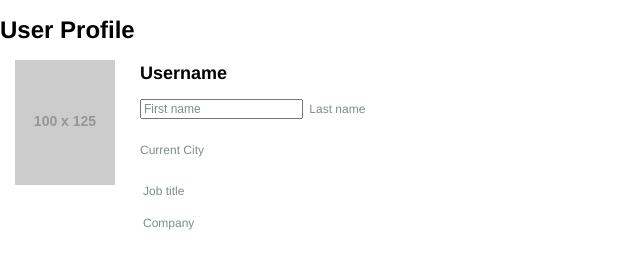
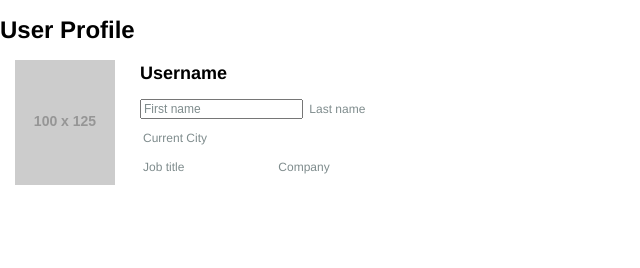
Before and after one commit to allisonlucas/ru-work, a plain HTML site: page Exercises/js5-edit-in-place/js5-txt.html in a window 1280 px wide. Both pictures are taken after a click on the element "First name". Shown: the whole page, without its empty margins (0-640 px from the left). Drawn offline with Linux system fonts and the light colour scheme; placeholder pictures from the web are drawn by us.

Commit message:
js5 commit3

```diff
--- a/Exercises/js5-edit-in-place/js5-style.css
+++ b/Exercises/js5-edit-in-place/js5-style.css
@@ -9,7 +9,7 @@ h1 {
 
 img {
     float: left;
-    margin: 0 25px 0px 15px;
+    margin: 0 25px 100px 15px;
 }
 
 .profile-info {
@@ -28,13 +28,25 @@ img {
     padding: 3px;
 }
 
-.inline p {
+.first-name p,
+.last-name p,
+.city p,
+.job-title p,
+.company p {
     width: 126px;
     padding: 3px;
 }
 
-.inline {
-        display: inline-block;
+.first-name,
+.last-name,
+.job-title,
+.company {
+    display: inline-block;
+}
+
+.city p {
+    clear: left;
+    display: inline;
 }
 
 .small-header input {
@@ -44,13 +56,20 @@ img {
     color: black;
 }
 
-.inline p input {
+.first-name p input,
+.last-name p input,
+.job-title p input,
+.company p input {
     font-family: helvetica;
     display: inline-block;
     width: 126px;
 }
 
-.inline input {
+.first-name input,
+.last-name input,
+.job-title input,
+.company input {
     font-size: 12px;
     color: #7f8c8d;
+    margin: 12px 0;
 }
--- a/Exercises/js5-edit-in-place/js5-txt.html
+++ b/Exercises/js5-edit-in-place/js5-txt.html
@@ -11,17 +11,19 @@
             <div class="small-header">
                 <p>Username</p>
             </div>
-            <div class="inline">
+            <div class="first-name">
                 <p>First name</p>
             </div>
-            <div class="inline">
+            <div class="last-name">
                 <p>Last name</p>
             </div>
-            <div>
+            <div class="city">
                 <p>Current City</p>
             </div>
-            <div class="inline">
+            <div class="job-title">
                 <p>Job title</p>
+            </div>
+            <div class="company">
                 <p>Company</p>
             </div>
         </div>
--- a/Exercises/js5-edit-in-place/js5.js
+++ b/Exercises/js5-edit-in-place/js5.js
@@ -8,13 +8,24 @@ username.addEventListener("click", function(){
     usernameHeaderDiv.appendChild(newUserDiv);
 });
 
-var inlineDiv = document.querySelectorAll('.inline')[0];
-var firstName = document.querySelector('.inline p');
+var firstNameDiv = document.querySelectorAll('.first-name')[0];
+var firstName = document.querySelector('.first-name p');
 
 firstName.addEventListener("click", function(){
     // firstName.style = "visibility: hidden";
     firstName.style = "display: none";
     var newFirstDiv = document.createElement('div');
     newFirstDiv.innerHTML = '<input type="text" onblur="if(value=="") value = "First name" onfocus="if(value=="First name") value = """/>';
-    inlineDiv.appendChild(newFirstDiv);
+    firstNameDiv.appendChild(newFirstDiv);
 });
+
+var lastNameDiv = document.querySelectorAll('.last-name')[0];
+var lastName = document.querySelector('.last-name p');
+
+lastName.addEventListener("click", function(){
+    // firstName.style = "visibility: hidden";
+    lastName.style = "display: none";
+    var newLastDiv = document.createElement('div');
+    newLastDiv.innerHTML = '<input type="text" onblur="if(value=="") value = "Last name" onfocus="if(value=="Last name") value = """/>';
+    lastNameDiv.appendChild(newLastDiv);
+});
```
